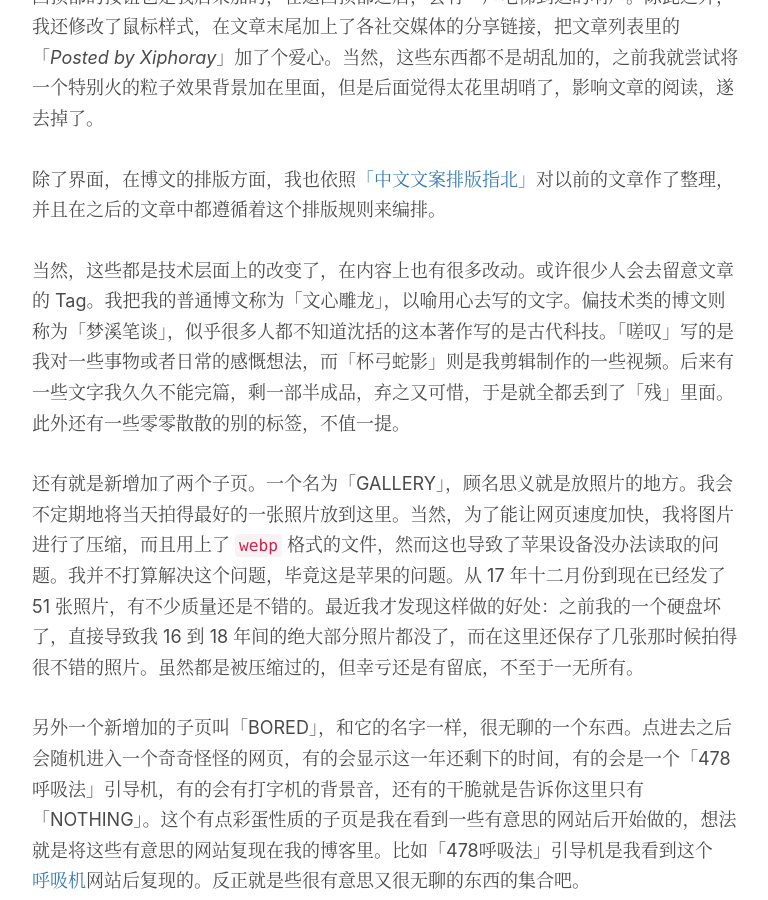
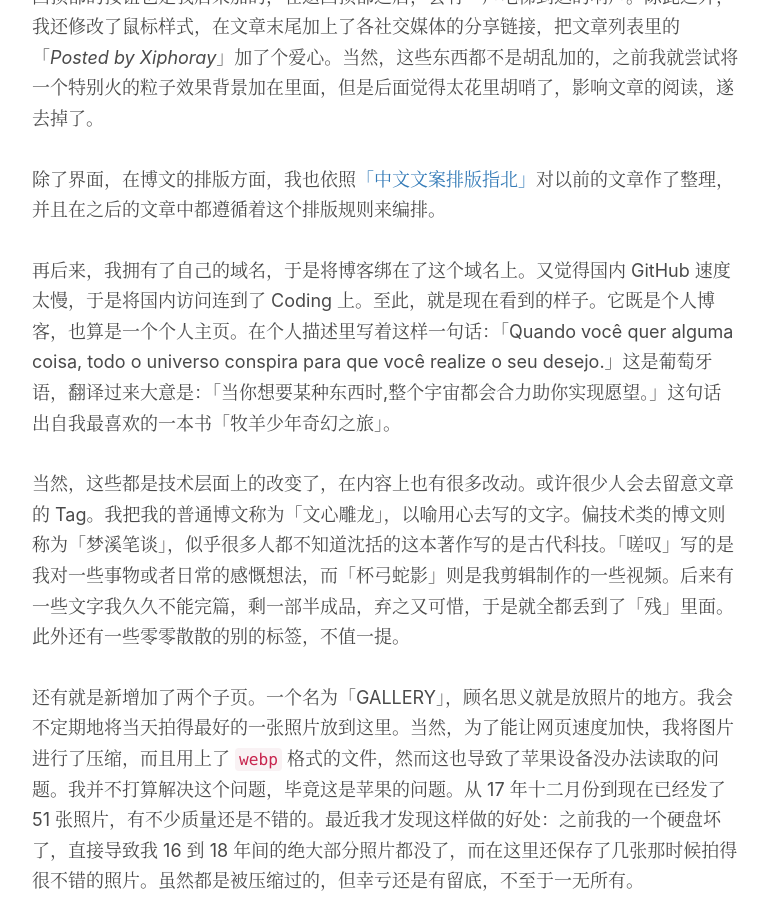
Before and after one commit to Xiphoray/Xiphoray.github.io, a Jekyll site: the page built from _posts/2020-06-09-wu.md, in a window 1280 px wide and 900 px high, scrolled down 1569 px. Shown: the whole window, without its empty margins (233-1001 px from the left). Built offline with Jekyll 4.4.1, drawn with Linux system fonts in a browser that asks for light colours; nearby versions of some CDN libraries; comment, search, counter and statistics services are not loaded; some of the changed lines change nothing that is shown; some of the changed text lies outside the part shown.

Commit message:
repost new post of five year

```diff
--- a/_posts/2020-06-09-wu.md
+++ b/_posts/2020-06-09-wu.md
@@ -24,6 +24,8 @@ tags:
 
 除了界面，在博文的排版方面，我也依照[「中文文案排版指北」](https://sparanoid.com/note/chinese-copywriting-guidelines/)对以前的文章作了整理，并且在之后的文章中都遵循着这个排版规则来编排。
 
+再后来，我拥有了自己的域名，于是将博客绑在了这个域名上。又觉得国内 GitHub 速度太慢，于是将国内访问连到了 Coding 上。至此，就是现在看到的样子。它既是个人博客，也算是一个个人主页。在个人描述里写着这样一句话：「Quando você quer alguma coisa, todo o universo conspira para que você realize o seu desejo.」这是葡萄牙语，翻译过来大意是：「当你想要某种东西时,整个宇宙都会合力助你实现愿望。」这句话出自我最喜欢的一本书「牧羊少年奇幻之旅」。
+
 当然，这些都是技术层面上的改变了，在内容上也有很多改动。或许很少人会去留意文章的 Tag。我把我的普通博文称为「文心雕龙」，以喻用心去写的文字。偏技术类的博文则称为「梦溪笔谈」，似乎很多人都不知道沈括的这本著作写的是古代科技。「嗟叹」写的是我对一些事物或者日常的感慨想法，而「杯弓蛇影」则是我剪辑制作的一些视频。后来有一些文字我久久不能完篇，剩一部半成品，弃之又可惜，于是就全都丢到了「残」里面。此外还有一些零零散散的别的标签，不值一提。
 
 还有就是新增加了两个子页。一个名为「GALLERY」，顾名思义就是放照片的地方。我会不定期地将当天拍得最好的一张照片放到这里。当然，为了能让网页速度加快，我将图片进行了压缩，而且用上了 `webp` 格式的文件，然而这也导致了苹果设备没办法读取的问题。我并不打算解决这个问题，毕竟这是苹果的问题。从 17 年十二月份到现在已经发了 51 张照片，有不少质量还是不错的。最近我才发现这样做的好处：之前我的一个硬盘坏了，直接导致我 16 到 18 年间的绝大部分照片都没了，而在这里还保存了几张那时候拍得很不错的照片。虽然都是被压缩过的，但幸亏还是有留底，不至于一无所有。
@@ -40,7 +42,7 @@ tags:
 
 说说未来展望吧。最近迷上了播客。找上三五好友，把闲聊中有的没的都记录下来，也许是个挺有意思的事。我本来是个不太喜欢说话的人，一直以来都是倾向于用文字来表达自己。即使是我做 Vlog 的时候，都是不单独陪旁白的。如果有机会做播客，说不定也是个突破。另外还有前面说过的，打算将以前拍过的好看的照片挑出来，做一本摄影集，用以纪念象牙塔里的时光。往后的身份很快就不再是学生了，需要面对很多新的东西，从中肯定也会碰撞出新的想法。愿我还能像以前一样饱有好奇心，将往后旅程中的新想法当作养料，继续修剪这块畦田吧。
 
-回看五年前的那篇「楔子」，只觉当时的语文素养真好。像那样的文言文，我怕是再也写不出来了。最后贴上几句「在木星」里的歌词，以表我心。
+回看五年前的那篇「楔子」，只觉当时的语文素养真好。像那样的文言文，我怕是再也写不出来了。最后贴上几句「在木星」里的歌词，以表我志。
 
 
 
```
